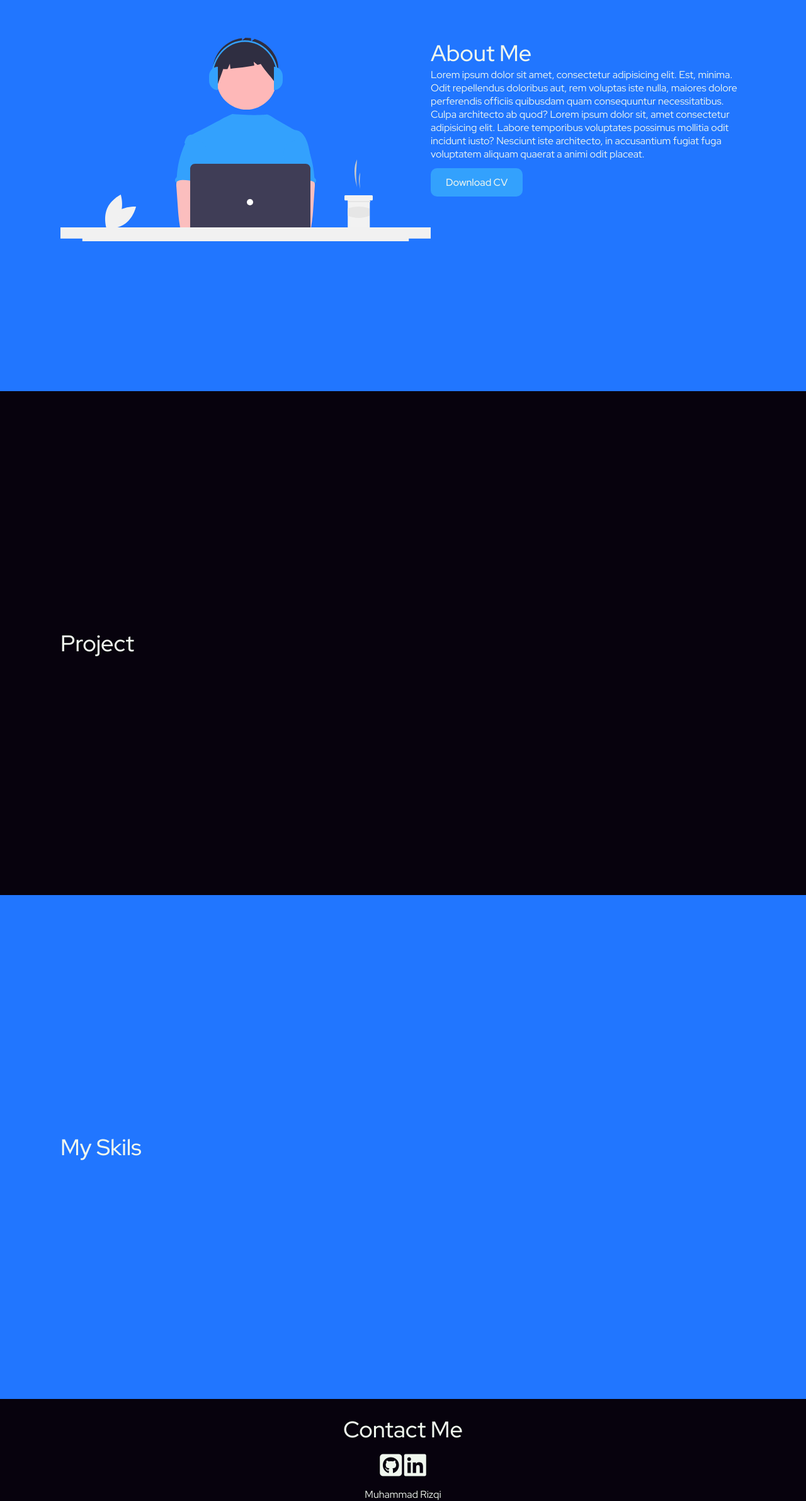
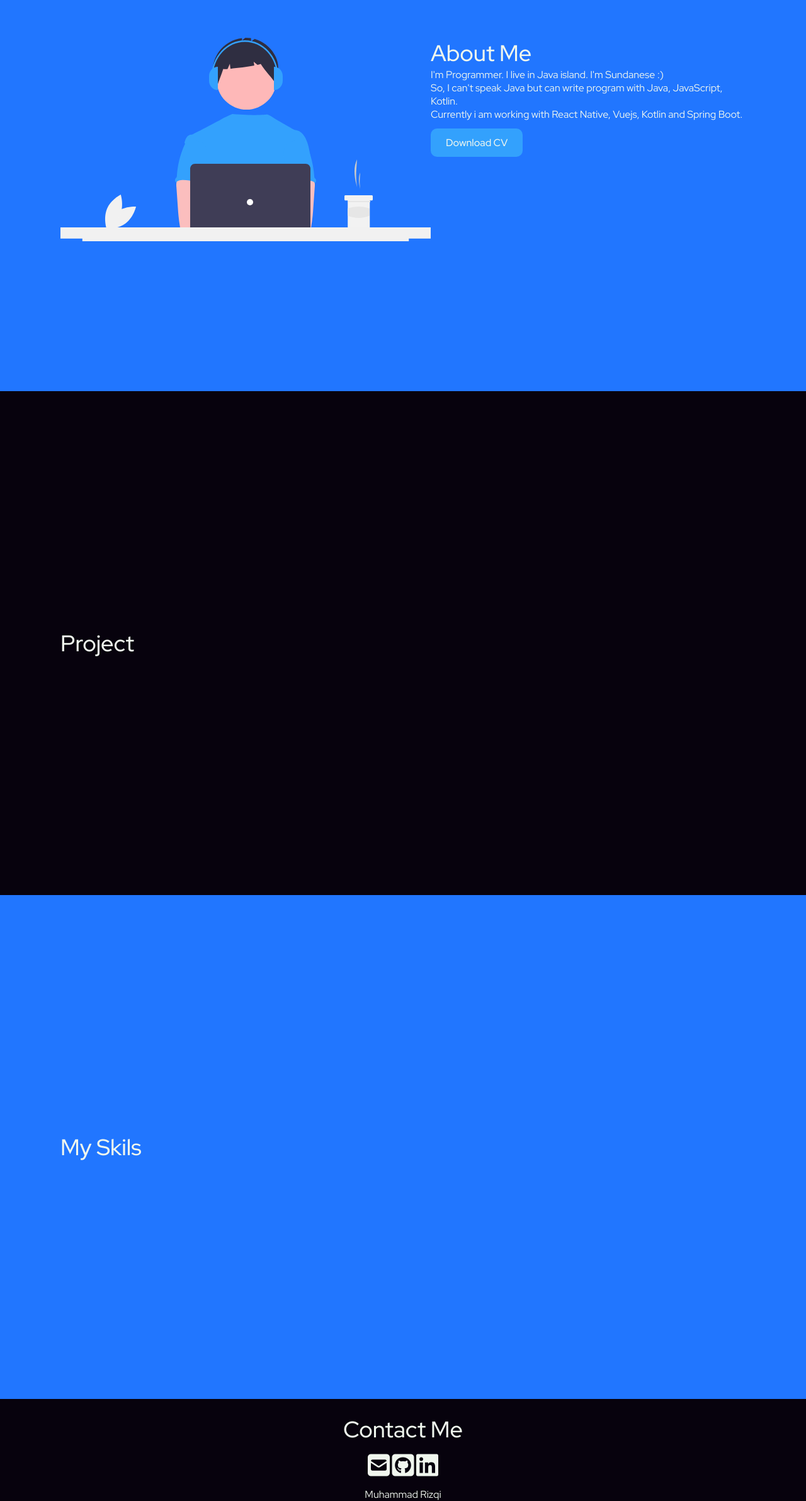
Before and after one commit to muhammad-rizqi/muhammad-rizqi.github.io, a plain HTML site: page index.html in a window 1280 px wide. Shown: the part 979-3362 px from the top of the page at 63% size. Drawn offline with Linux system fonts and the light colour scheme.

Commit message:
add link

```diff
--- a/index.html
+++ b/index.html
@@ -140,10 +140,13 @@
                 >Contact Me</a
               >
               <a
-                href="#"
+                href="https://www.github.com/muhammad-rizqi"
                 class="fa-brands fa-square-github fa-2xl button_icon"
               ></a>
-              <a href="#" class="fa-brands fa-linkedin fa-2xl button_icon"></a>
+              <a
+                href="https://www.linkedin.com/in/muhammad-rizqi-8831771b2/"
+                class="fa-brands fa-linkedin fa-2xl button_icon"
+              ></a>
             </div>
           </div>
           <img src="./res/image/undraw_programming.svg" alt="header image" />
@@ -157,14 +160,11 @@
           <div>
             <h2 class="title_section">About Me</h2>
             <p>
-              Lorem ipsum dolor sit amet, consectetur adipisicing elit. Est,
-              minima. Odit repellendus doloribus aut, rem voluptas iste nulla,
-              maiores dolore perferendis officiis quibusdam quam consequuntur
-              necessitatibus. Culpa architecto ab quod? Lorem ipsum dolor sit,
-              amet consectetur adipisicing elit. Labore temporibus voluptates
-              possimus mollitia odit incidunt iusto? Nesciunt iste architecto,
-              in accusantium fugiat fuga voluptatem aliquam quaerat a animi odit
-              placeat.
+              I'm Programmer. I live in Java island. I'm Sundanese :)<br />
+              So, I can't speak Java but can write program with Java,
+              JavaScript, Kotlin.<br />
+              Currently i am working with React Native, Vuejs, Kotlin and Spring
+              Boot.
             </p>
             <div class="header_button_group">
               <a
@@ -191,8 +191,18 @@
       <h2 class="title_section header_button_group">Contact Me</h2>
       <div>
         <div class="header_button_group">
-          <a href="#" class="fa-brands fa-square-github fa-2xl button_icon"></a>
-          <a href="#" class="fa-brands fa-linkedin fa-2xl button_icon"></a>
+          <a
+            href="mailto:muhammad-rizqi@live.com"
+            class="fa-solid fa-square-envelope fa-2xl button_icon"
+          ></a>
+          <a
+            href="https://www.github.com/muhammad-rizqi"
+            class="fa-brands fa-square-github fa-2xl button_icon"
+          ></a>
+          <a
+            href="https://www.linkedin.com/in/muhammad-rizqi-8831771b2/"
+            class="fa-brands fa-linkedin fa-2xl button_icon"
+          ></a>
         </div>
       </div>
       <div class="header_button_group">Muhammad Rizqi</div>
```
